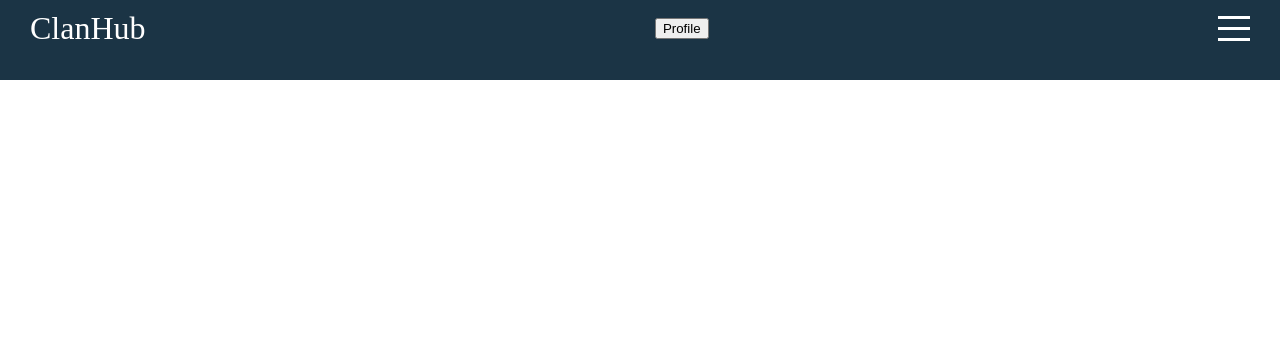
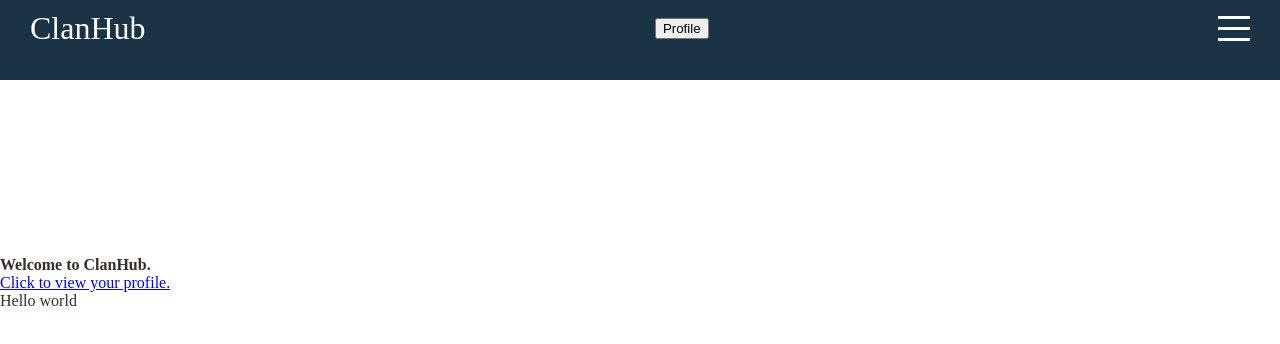
Before and after one commit to sf-adams/ClanHub, a React (Create React App) app in the folder client/: page /feed in a window 1280 px wide. Shown: the top 344 px of the page. Built offline with nearby package versions, Linux system fonts and the light colour scheme; no server answers; sample sign-in values are in the browser's storage.

Commit message:
added feed list component

```diff
--- /dev/null
+++ b/client/src/components/feed/FeedList.js
@@ -0,0 +1,7 @@
+import React from 'react';
+
+export default function FeedList() {
+  return (
+      <div>Hello world</div>
+  );
+}
--- a/client/src/containers/FeedContainer.js
+++ b/client/src/containers/FeedContainer.js
@@ -1,12 +1,16 @@
 import React from 'react';
 import { Link } from "react-router-dom";
+import FeedList from '../components/feed/FeedList';
 
 function FeedContainer() {
   return (
-    <div>
-      <h1>Welcome to ClanHub.</h1>
-      <Link to="/profile">Click to view your profile.</Link>
-    </div>
+    <>
+      <div className="feed-container-header">
+        <h1>Welcome to ClanHub.</h1>
+        <Link to="/profile">Click to view your profile.</Link>
+      </div>
+      <FeedList/>
+    </>
   );
 }
 
--- a/client/src/styles/css/style.css
+++ b/client/src/styles/css/style.css
@@ -138,4 +138,8 @@ h1 {
   transform: rotate(-45deg);
 }
 
+.feed-container-header {
+  margin-top: 20%;
+}
+
 /*# sourceMappingURL=style.css.map */
--- a/client/src/styles/scss/style.scss
+++ b/client/src/styles/scss/style.scss
@@ -7,3 +7,9 @@
 // body {
 //     background-color: $background-primary;
 // }
+
+
+// Test marked for deletion
+.feed-container-header {
+    margin-top: 20%;
+}
```
Also changed, not shown: 1 other file (tests, documents, lock files or other folders).
